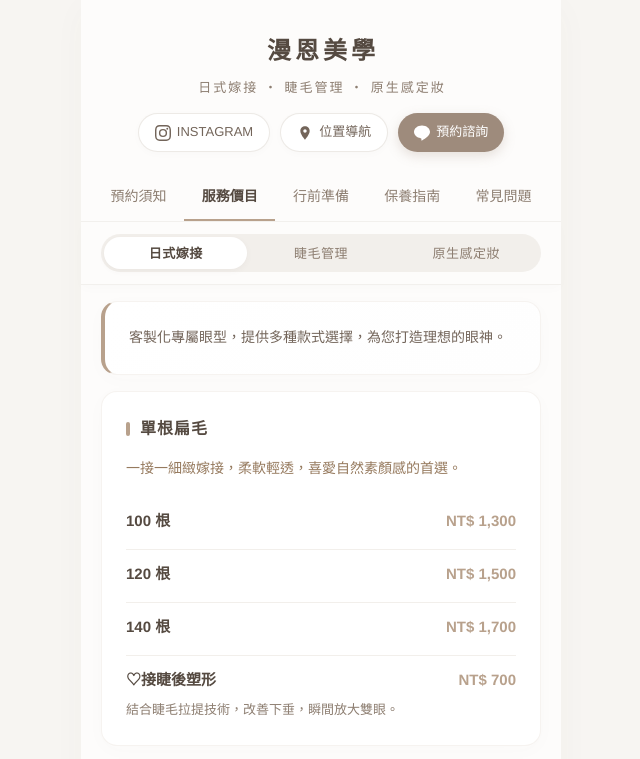
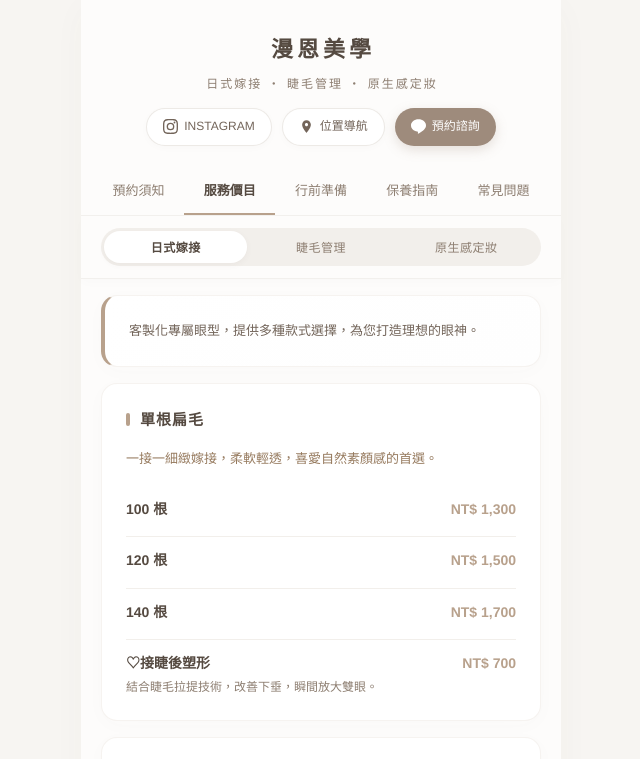
Before and after one commit to mannstudio/mannstudio, a plain HTML site: page index.html in a window 1280 px wide. Both pictures are taken after a click on the button "服務價目". Shown: the top 759 px of the page, without its empty margins (319-959 px from the left). Drawn offline with Linux system fonts and the light colour scheme.

Commit message:
Update index.html

```diff
--- a/index.html
+++ b/index.html
@@ -43,7 +43,7 @@
 
     .header h1 {
       margin: 0 0 8px 0;
-      font-size: 24px;
+      font-size: 22px; /* 縮小 */
       font-weight: 600;
       color: #554A41;
       letter-spacing: 4px;
@@ -53,7 +53,7 @@
 
     .header p {
       margin: 0;
-      font-size: 13px;
+      font-size: 12px; /* 縮小 */
       color: #8D7E71;
       font-weight: 400;
       letter-spacing: 2px;
@@ -80,7 +80,7 @@
       border-radius: 99px;
       text-decoration: none;
       color: #73655A;
-      font-size: 13px;
+      font-size: 12px; /* 縮小 */
       font-weight: 500;
       transition: all 0.3s ease;
       box-shadow: 0 2px 8px rgba(0,0,0,0.02);
@@ -94,8 +94,8 @@
     }
 
     .social-icon {
-      width: 16px;
-      height: 16px;
+      width: 15px; /* 稍微縮小圖示搭配小字體 */
+      height: 15px;
       fill: currentColor;
     }
 
@@ -130,7 +130,7 @@
       border: none;
       border-bottom: 2px solid transparent;
       border-radius: 0;
-      font-size: 14px;
+      font-size: 13px; /* 縮小 */
       font-weight: 500;
       color: #8D7E71;
       cursor: pointer;
@@ -204,7 +204,7 @@
       color: #8D7E71;
       border: none;
       border-radius: 99px;
-      font-size: 13px;
+      font-size: 12px; /* 縮小 */
       font-weight: 500;
       cursor: pointer;
       transition: all 0.3s cubic-bezier(0.4, 0, 0.2, 1);
@@ -235,7 +235,7 @@
 
     .info-card h3 {
       margin: 0 0 16px 0;
-      font-size: 16px;
+      font-size: 15px; /* 縮小 */
       font-weight: 600;
       color: #554A41;
       display: flex;
@@ -247,7 +247,7 @@
       content: '';
       display: inline-block;
       width: 4px;
-      height: 14px;
+      height: 13px; /* 配合標題稍微縮短 */
       background: #B8A18C;
       margin-right: 10px;
       border-radius: 2px;
@@ -258,7 +258,7 @@
     }
 
     .intro-text {
-      font-size: 14px;
+      font-size: 13px; /* 縮小 */
       color: #73655A;
       margin: 0 0 16px 0;
       line-height: 1.7;
@@ -279,7 +279,7 @@
       position: relative;
       padding-left: 18px;
       margin-bottom: 12px;
-      font-size: 14px;
+      font-size: 13px; /* 縮小 */
       color: #73655A;
       line-height: 1.6;
     }
@@ -299,7 +299,7 @@
     }
 
     .section-subtitle {
-      font-size: 14px;
+      font-size: 13px; /* 縮小 */
       font-weight: 600;
       color: #8D7E71;
       margin: 20px 0 8px 0;
@@ -327,21 +327,20 @@
       margin-bottom: 4px;
     }
     .price-item-name {
-      font-size: 15px;
+      font-size: 14px; /* 縮小 */
       font-weight: 600;
       color: #554A41;
     }
     .price-item-price {
-      font-size: 15px;
+      font-size: 14px; /* 縮小 */
       font-weight: 600;
       color: #B8A18C;
     }
     .price-item-desc {
-      font-size: 13px;
+      font-size: 12px; /* 縮小 */
       color: #8D7E71;
       margin: 0;
-      line-height: 1.6;
-      padding-top: 4px;
+      line-height: 1.5;
     }
 
     /* --- FAQ 專用項目 --- */
@@ -356,7 +355,7 @@
       padding-bottom: 0;
     }
     .faq-q {
-      font-size: 15px;
+      font-size: 14px; /* 縮小 */
       font-weight: 600;
       color: #554A41;
       margin-bottom: 8px;
@@ -365,7 +364,7 @@
       gap: 6px;
     }
     .faq-a {
-      font-size: 14px;
+      font-size: 13px; /* 縮小 */
       color: #73655A;
       line-height: 1.6;
       padding-left: 24px;
```
